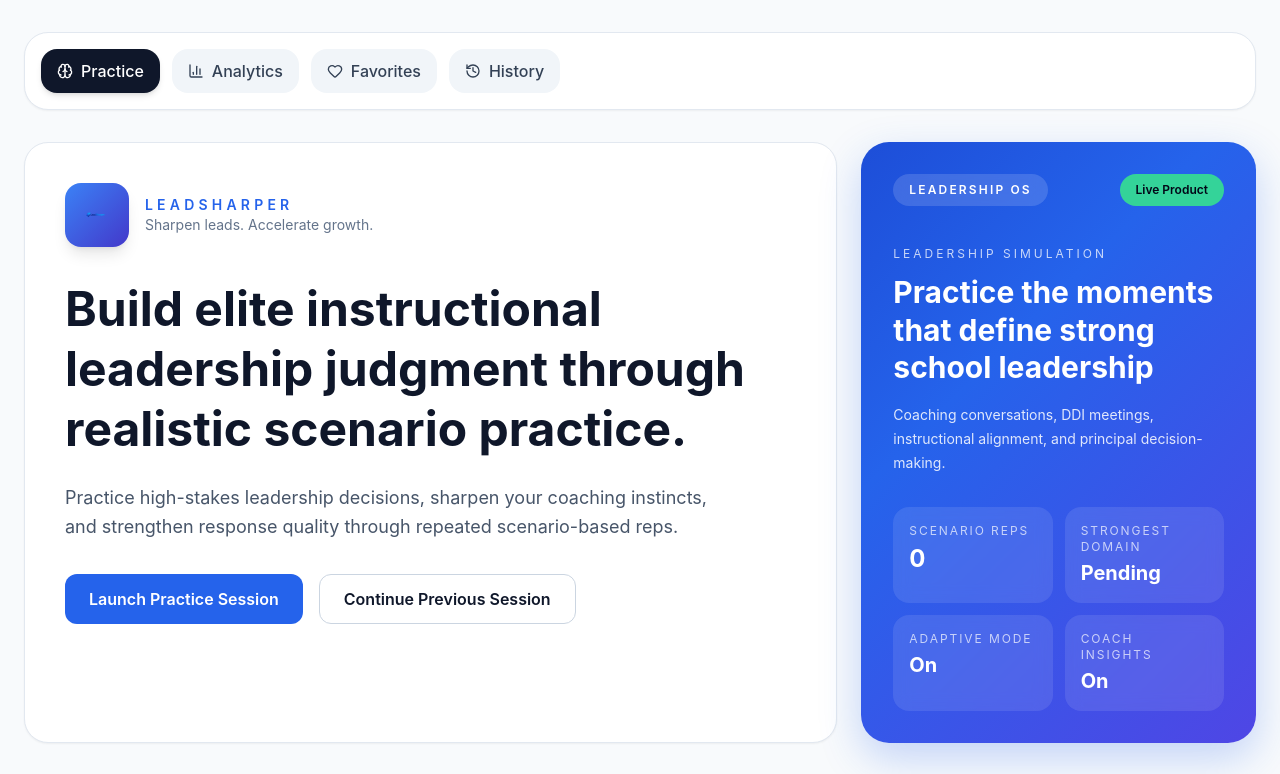
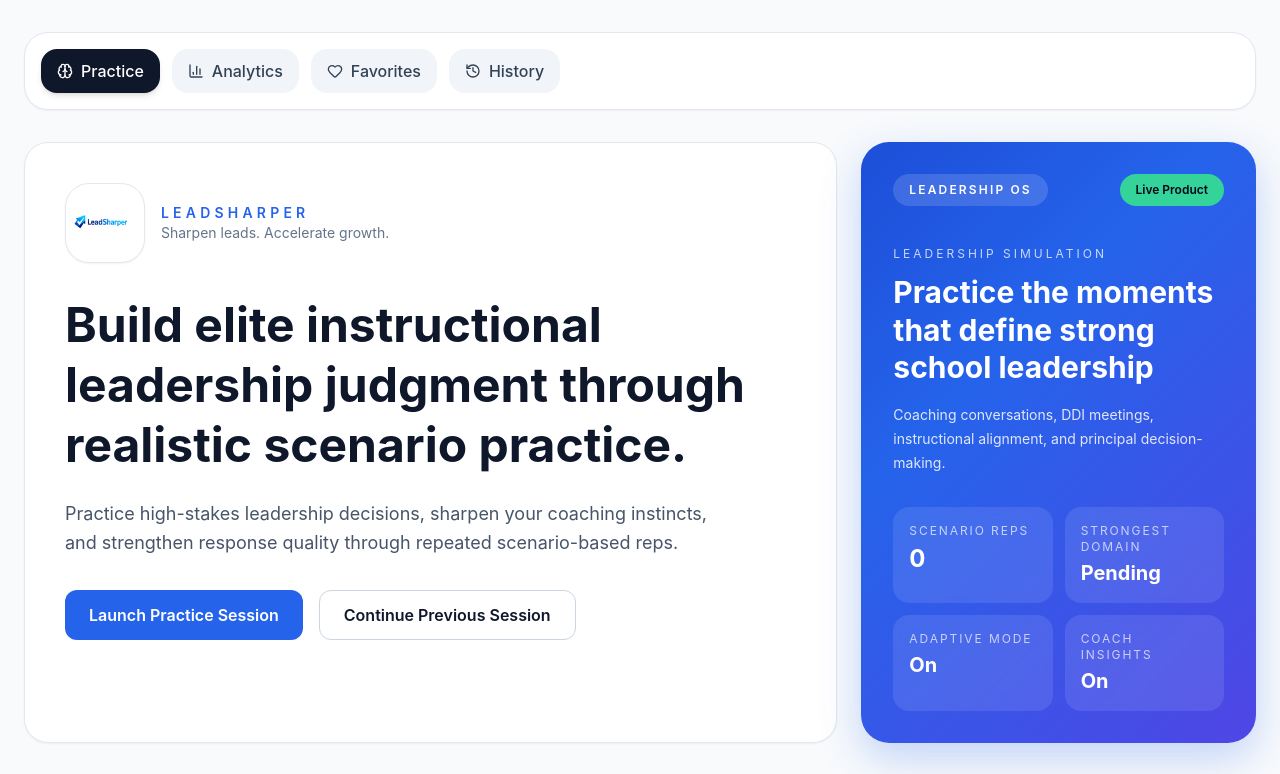
Before and after one commit to jmarc296-jpg/instructional-leadership-practice, a Next.js app: page / in a window 1280 px wide. Shown: the top 774 px of the page. Built offline with nearby package versions, Linux system fonts and the light colour scheme.

Commit message:
Refine hero logo container

```diff
--- a/app/page.tsx
+++ b/app/page.tsx
@@ -244,11 +244,11 @@ export default function HomePage() {
             <div className="grid gap-6 lg:grid-cols-3">
               <div className="lg:col-span-2 rounded-3xl border border-slate-200 bg-white p-10 shadow-sm">
                 <div className="mb-8 flex items-center gap-4">
-                  <div className="flex h-16 w-16 items-center justify-center rounded-2xl bg-gradient-to-br from-blue-500 to-indigo-700 shadow-lg">
+                  <div className="flex h-20 w-20 items-center justify-center overflow-hidden rounded-3xl border border-slate-200 bg-white shadow-sm">
                     <img
                       src="/logo.png"
                       alt="LeadSharper"
-                      className="h-10 w-10 object-contain"
+                      className="h-full w-full object-cover"
                     />
                   </div>
 
@@ -256,6 +256,7 @@ export default function HomePage() {
                     <div className="text-sm font-semibold uppercase tracking-[0.3em] text-blue-600">
                       LeadSharper
                     </div>
+
                     <div className="text-sm text-slate-500">
                       Sharpen leads. Accelerate growth.
                     </div>
```
